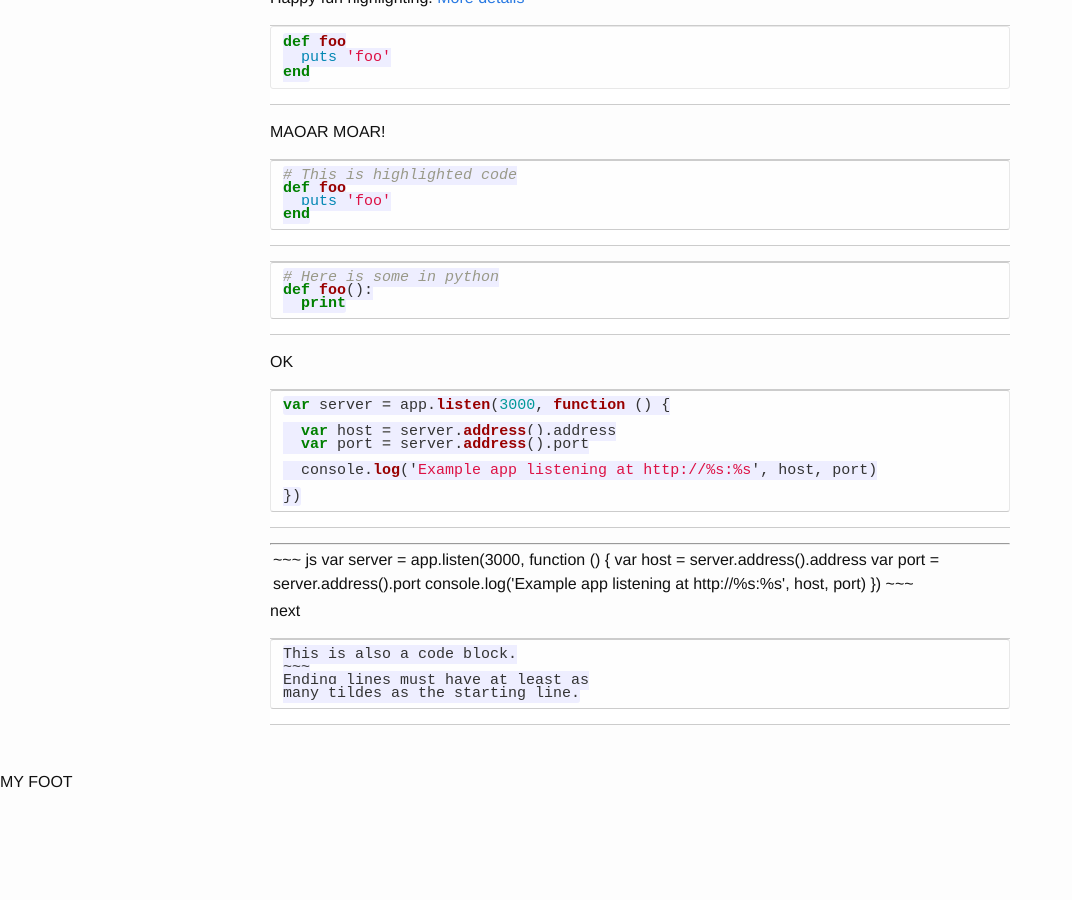
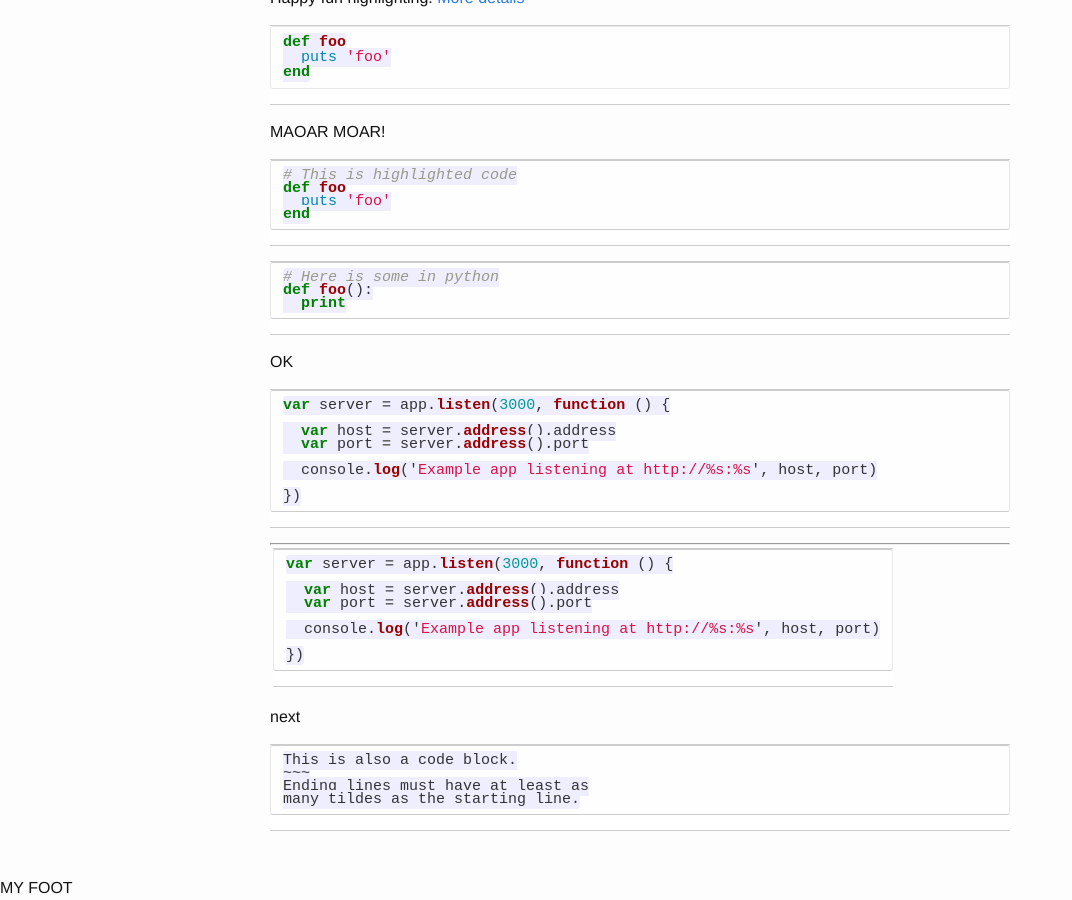
Before and after one commit to iamropo/git-experiments, a Jekyll site: the page built from index.md, in a window 1280 px wide and 900 px high, scrolled down 1024 px. Shown: the whole window, without its empty margins (0-1072 px from the left). Built offline with Jekyll 4.4.1, drawn with Linux system fonts in a browser that asks for light colours; before the commit the page ends 1818 px from its top, so only the background shows below that.

Commit message:
Update index.md

```diff
--- a/index.md
+++ b/index.md
@@ -82,7 +82,7 @@ var server = app.listen(3000, function () {
 
 <table>
 <tr>
-<td>
+<td markdown="1">
 ~~~ js
 var server = app.listen(3000, function () {
 
```
